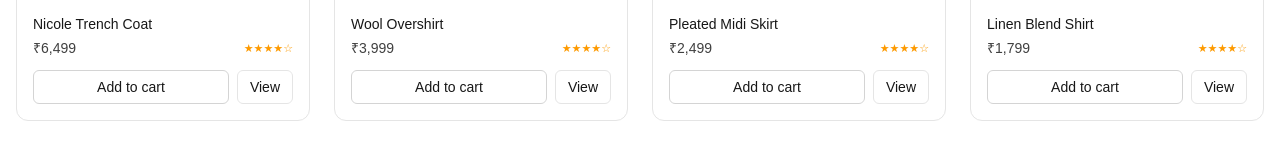
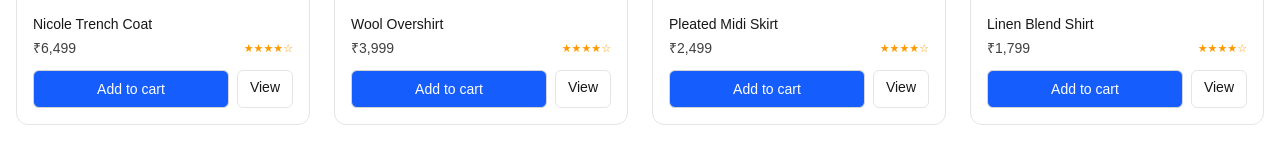
Before and after one commit to toshniwalrajat/e-commerce-website-for-clothing-, a Next.js app: page / in a window 1280 px wide. Shown: the part 1504-1664 px from the top of the page. Built offline with nearby package versions, Linux system fonts and the light colour scheme.

Commit message:
Fixed circular import issue in ClientOnlyButton

```diff
--- a/components/ClientOnlyButton.tsx
+++ b/components/ClientOnlyButton.tsx
@@ -1,10 +1,18 @@
-import React from 'react';
-import ClientOnlyButton from '@/components/ClientOnlyButton';
+"use client";
+
+import React from "react";
 
 type ClientOnlyButtonProps = React.ButtonHTMLAttributes<HTMLButtonElement>;
 
 const ClientOnlyButton: React.FC<ClientOnlyButtonProps> = ({ children, ...props }) => {
-  return <button {...props}>{children}</button>;
+  return (
+    <button
+      {...props}
+      className={`relative overflow-hidden px-4 py-2 rounded-md bg-blue-600 text-white hover:bg-blue-700 transition-colors duration-300 ${props.className || ""}`}
+    >
+      {children}
+    </button>
+  );
 };
 
 export default ClientOnlyButton;
```
